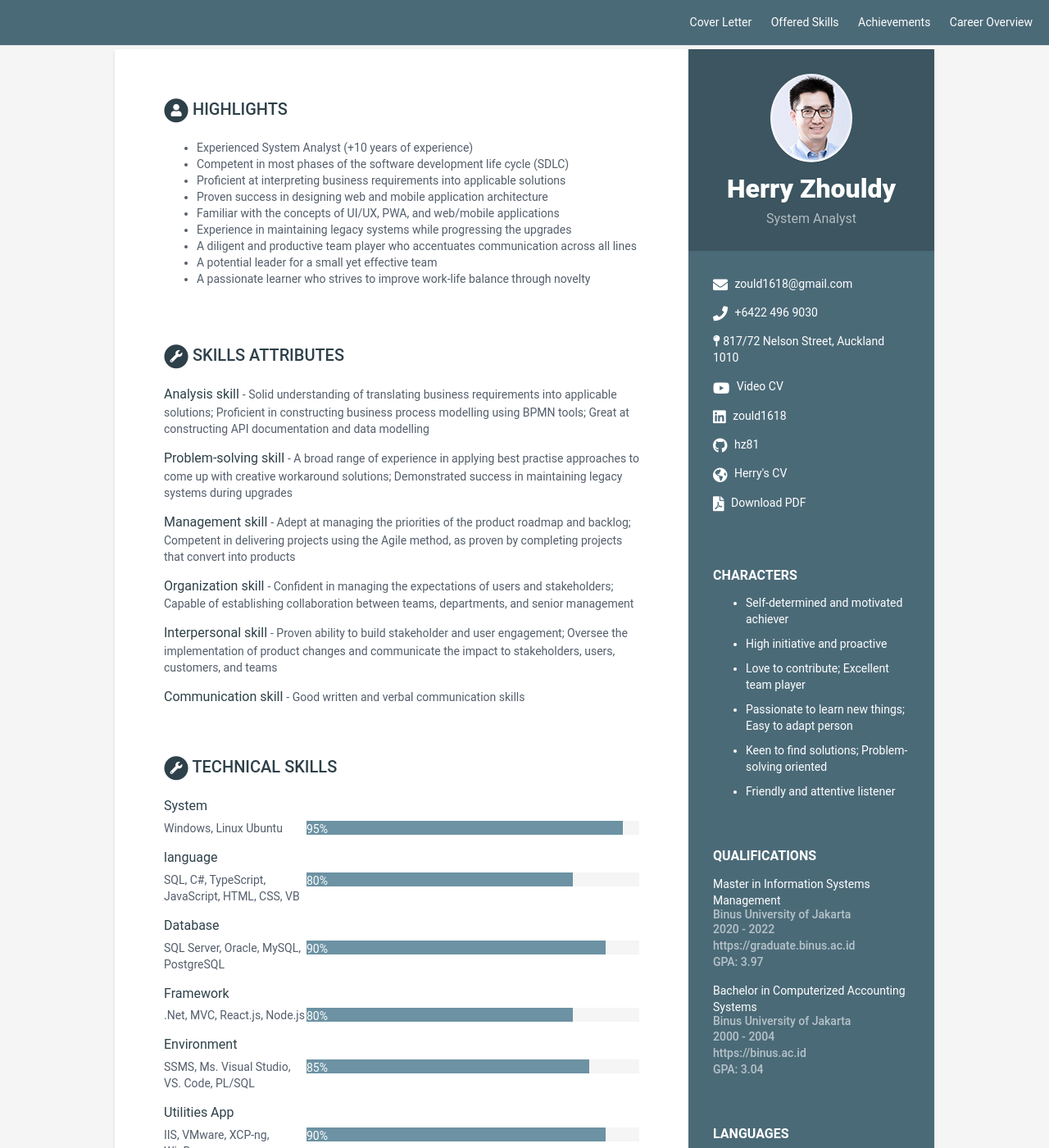
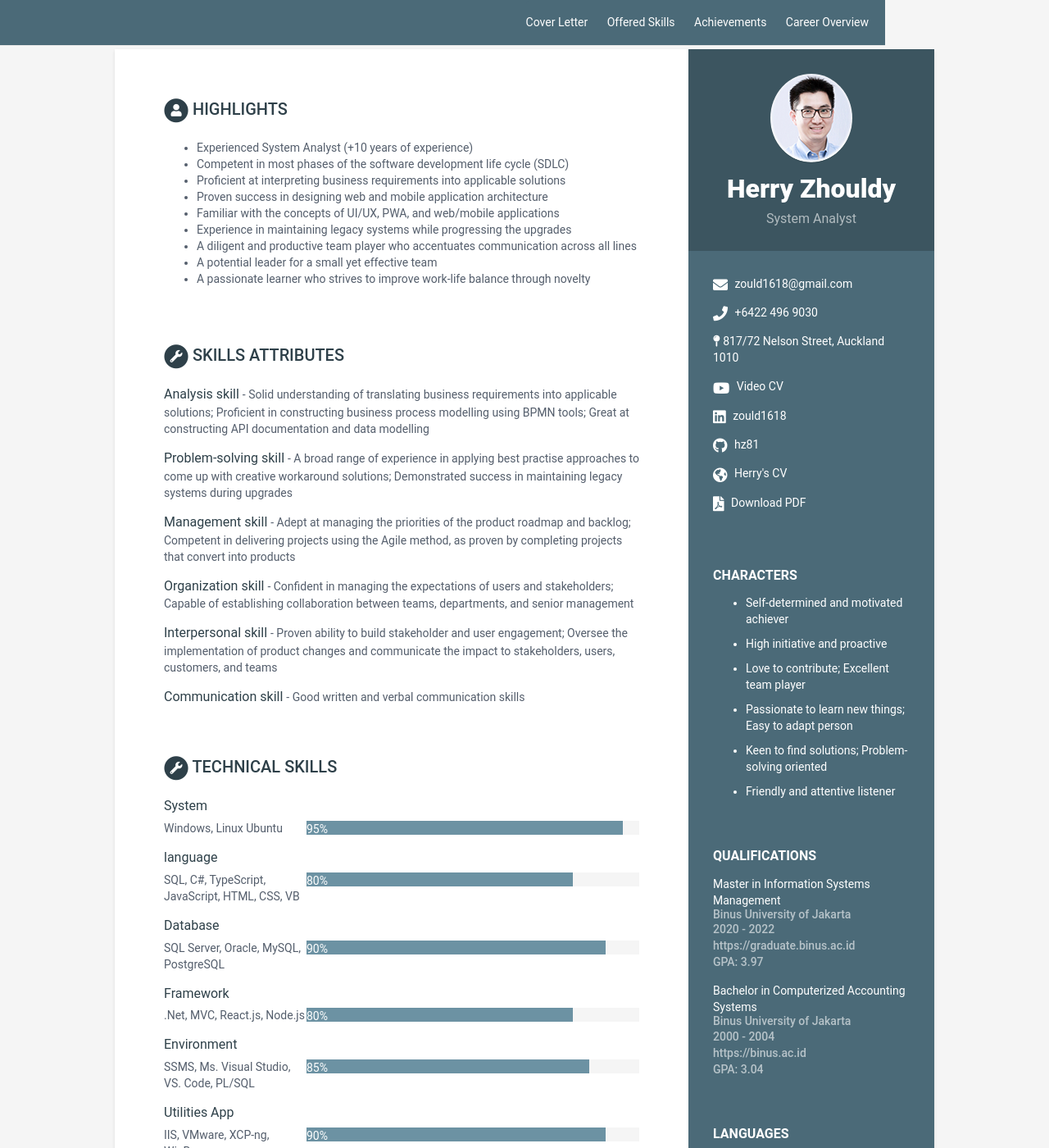
Before and after one commit to hz81/cv-sa1, a Jekyll site: the page built from index.html, in a window 1280 px wide and 1400 px high. Shown: the whole window at 82% size. Built offline with Jekyll 4.4.1, drawn with Linux system fonts in a browser that asks for light colours.

Commit message:
Update _base.scss

```diff
--- a/_sass/_base.scss
+++ b/_sass/_base.scss
@@ -358,8 +358,7 @@ p {
 
   // Positioning context for the mobile navigation icon
   position: fixed;
-  margin-left: auto;
-  margin-right: auto;
+  margin-right: 200px;
 }
 
 .site-title {
```
